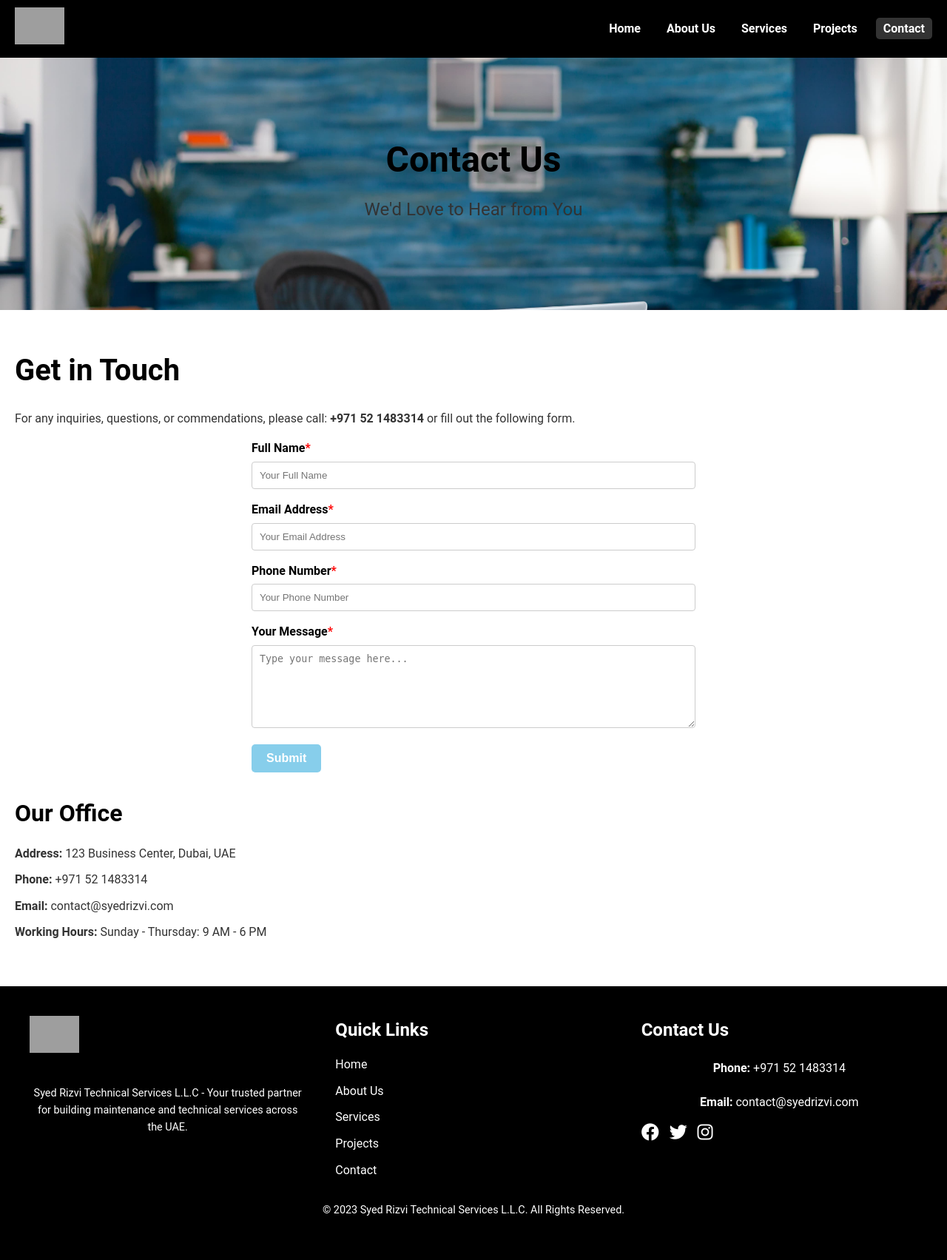
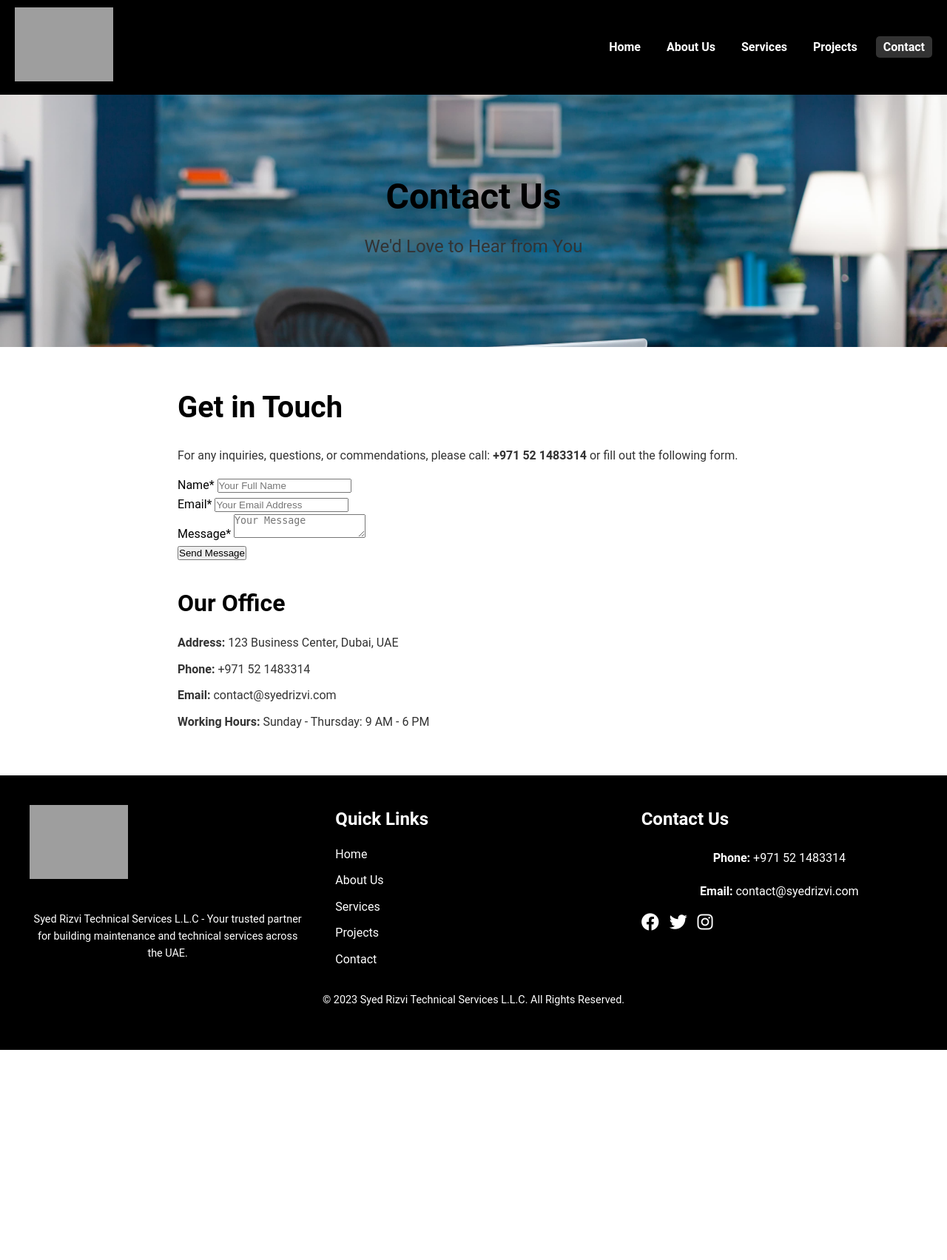
Before and after one commit to rishabh-ml/rishabh-ml.github.io, a PHP site: page /contact.html in a window 1280 px wide. Shown: the whole page at 74% size. After the commit the page ends 1419 px from the top, so only its background shows below. Run offline with PHP 8.4, Linux system fonts and the light colour scheme; grey boxes are pictures that could not be loaded.

Commit message:
Matching it with hosted web

```diff
--- a/about.html
+++ b/about.html
@@ -47,7 +47,7 @@
     <!-- Header -->
     <header>
         <div class="logo">
-            <img src="logo.jpg" alt="Syed Rizvi Technical Services Logo" title="Syed Rizvi Technical Services L.L.C">
+            <img src="logo.png" alt="Syed Rizvi Technical Services Logo" title="Syed Rizvi Technical Services L.L.C">
         </div>
         <nav>
             <div class="menu-icon" id="menu-icon">
@@ -140,7 +140,7 @@
     <footer>
         <div class="footer-container">
             <div class="footer-about">
-                <img src="logo-footer.png" alt="Syed Rizvi Logo Footer">
+                <img src="logo.png" alt="Syed Rizvi Logo Footer">
                 <p>Syed Rizvi Technical Services L.L.C - Your trusted partner for building maintenance and technical services across the UAE.</p>
             </div>
             <div class="footer-links">
--- a/contact.html
+++ b/contact.html
@@ -81,26 +81,27 @@
                 </p>
 
                 <!-- Contact Form -->
-                <form action="contact-form-handler.php" method="POST" class="contact-form">
+                <form id="contact-form" action="https://api.web3forms.com/submit" method="POST">
+                    <!-- Add your Access Key -->
+                    <input type="hidden" name="access_key" value="93f662d9-0737-4850-b03c-604d725678b5">
+                    <!-- Redirect URL after successful submission (optional) -->
+                    <input type="hidden" name="redirect" value="https://srtechnicals.com/thank-you.html">
                     <div class="form-group">
-                        <label for="name">Full Name<span>*</span></label>
+                        <label for="name">Name<span>*</span></label>
                         <input type="text" id="name" name="name" required placeholder="Your Full Name">
                     </div>
                     <div class="form-group">
-                        <label for="email">Email Address<span>*</span></label>
+                        <label for="email">Email<span>*</span></label>
                         <input type="email" id="email" name="email" required placeholder="Your Email Address">
                     </div>
                     <div class="form-group">
-                        <label for="phone">Phone Number<span>*</span></label>
-                        <input type="tel" id="phone" name="phone" required placeholder="Your Phone Number">
+                        <label for="message">Message<span>*</span></label>
+                        <textarea id="message" name="message" required placeholder="Your Message"></textarea>
                     </div>
-                    <div class="form-group">
-                        <label for="message">Your Message<span>*</span></label>
-                        <textarea id="message" name="message" rows="6" required placeholder="Type your message here..."></textarea>
-                    </div>
-                    <button type="submit" class="btn">Submit</button>
+                    <!-- Honeypot field to prevent spam (hidden from users) -->
+                    <input type="checkbox" name="botcheck" id="botcheck" style="display:none;">
+                    <button type="submit">Send Message</button>
                 </form>
-
                 <!-- Contact Information -->
                 <div class="contact-info">
                     <h3>Our Office</h3>
--- a/script.js
+++ b/script.js
@@ -74,4 +74,40 @@ document.addEventListener('DOMContentLoaded', () => {
             loadImg(img);
         });
     }
+
+    // Web3Forms Form Submission Handling
+    const contactForm = document.getElementById('contact-form');
+    if (contactForm) {
+        contactForm.addEventListener('submit', function(event) {
+            event.preventDefault();
+
+            // Form data
+            const formData = new FormData(contactForm);
+
+            // AJAX request
+            fetch(contactForm.action, {
+                method: 'POST',
+                body: formData,
+                headers: {
+                    'Accept': 'application/json'
+                }
+            }).then(response => {
+                if (response.ok) {
+                    alert('Your message has been sent successfully!');
+                    contactForm.reset();
+                } else {
+                    response.json().then(data => {
+                        if (Object.hasOwn(data, 'errors')) {
+                            alert('Please fill out all required fields correctly.');
+                        } else {
+                            alert('Oops! There was a problem submitting your form.');
+                        }
+                    });
+                }
+            }).catch(error => {
+                alert('Oops! There was a problem submitting your form.');
+                console.error('Web3Forms Error:', error);
+            });
+        });
+    }
 });
--- a/styles.css
+++ b/styles.css
@@ -974,3 +974,91 @@ footer p {
     margin: 10px 0;
   }
 }
+
+/* Contact Details Section */
+.contact-details {
+    padding: 50px 20px;
+    background-color: #FFFFFF;
+}
+
+.contact-details .container {
+    max-width: 800px;
+    margin: 0 auto;
+}
+
+.contact-details h2 {
+    font-size: 2.5rem;
+    margin-bottom: 20px;
+}
+
+.contact-details p {
+    margin-bottom: 15px;
+    color: #333333;
+    line-height: 1.6;
+}
+
+/* Contact Form Styles */
+.contact-form {
+    max-width: 600px;
+    margin: 0 auto 30px;
+}
+
+.contact-form .form-group {
+    margin-bottom: 15px;
+}
+
+.contact-form label {
+    display: block;
+    margin-bottom: 5px;
+    font-weight: bold;
+}
+
+.contact-form label span {
+    color: red;
+}
+
+.contact-form input,
+.contact-form textarea {
+    width: 100%;
+    padding: 10px;
+    border: 1px solid #cccccc;
+    border-radius: 4px;
+}
+
+.contact-form input:focus,
+.contact-form textarea:focus {
+    border-color: #87CEEB;
+    outline: none;
+}
+
+.contact-form button {
+    padding: 10px 20px;
+    background-color: #87CEEB;
+    color: #FFFFFF;
+    border: none;
+    border-radius: 5px;
+    cursor: pointer;
+    transition: background-color 0.3s ease;
+}
+
+.contact-form button:hover {
+    background-color: #00BFFF;
+}
+
+/* Responsive Adjustments */
+@media (max-width: 768px) {
+    .contact-details h2 {
+        font-size: 2rem;
+    }
+}
+
+header .logo img {
+    height: 100px; /* Adjust the height as needed */
+    width: auto;  /* Maintains aspect ratio */
+}
+
+.footer-about img {
+    height: 100px; /* Adjust the height as needed */
+    width: auto;  /* Maintains aspect ratio */
+    margin-bottom: 15px;
+}
```
